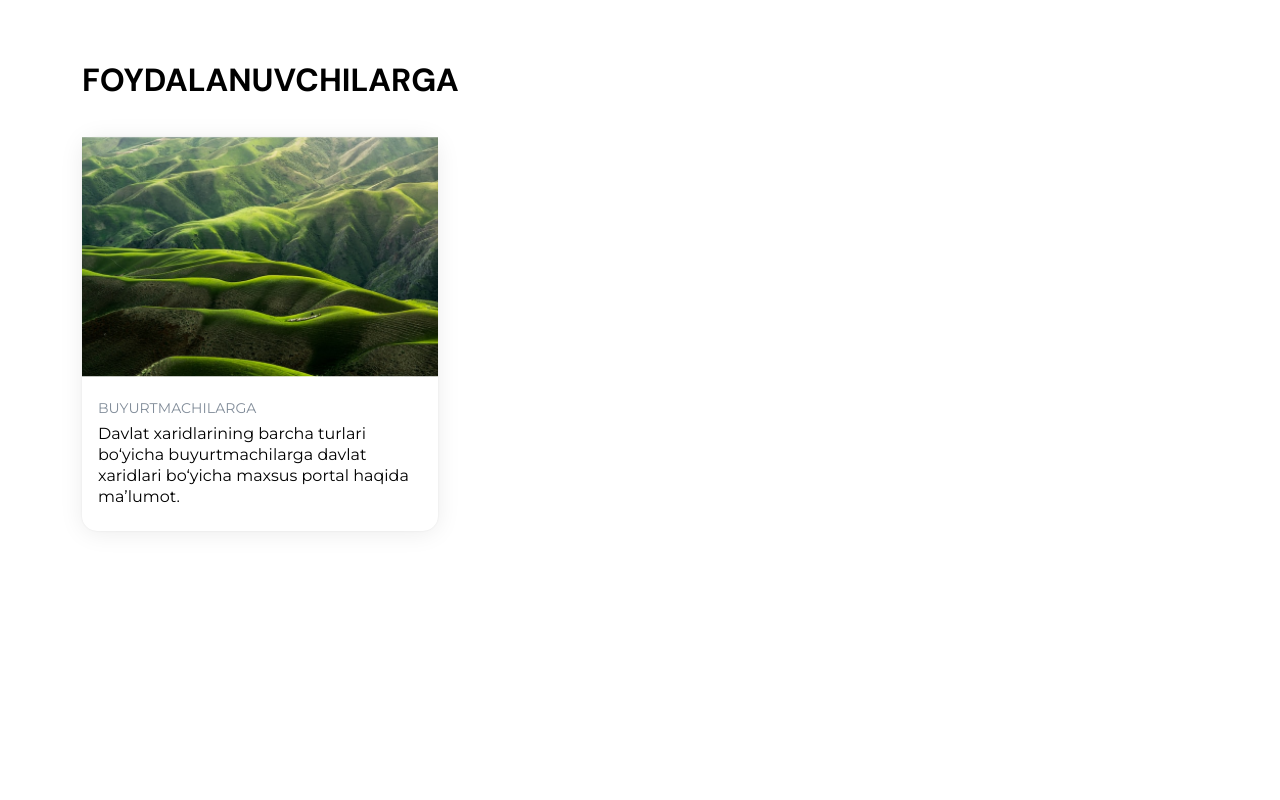
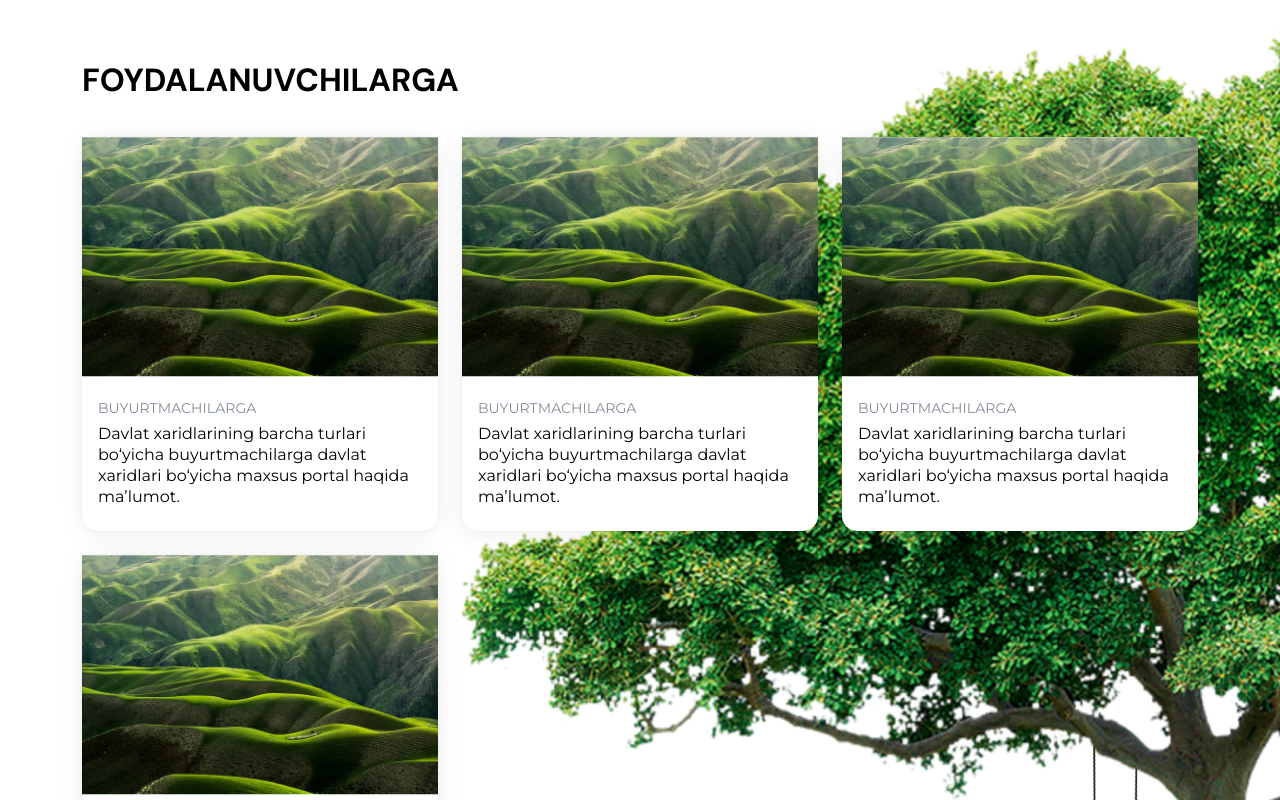
Before and after one commit to 7Davronbek/uz-ecology-app, a React (Create React App) app: page /#/ in a window 1280 px wide. Shown: the part 1020-1820 px from the top of the page. Before the commit the page ends 1732 px from the top, so only its background shows below. Built offline with nearby package versions, Linux system fonts and the light colour scheme.

Commit message:
uz-ecology-app

```diff
--- a/src/components/ToUsers.jsx
+++ b/src/components/ToUsers.jsx
@@ -1,4 +1,5 @@
 import React from 'react'
+import { Link } from 'react-router-dom'
 
 const ToUsers = () => {
     return (
@@ -12,16 +13,44 @@ const ToUsers = () => {
 
                 <div className="row">
                     <div className="col-lg-4 col-md-6 mb-4">
-                        <div className="cards">
+                        <Link to='/' className="cards">
                             <div className="img"><img src="assets/image/toUsers1.png" alt="" /></div>
                             <div className="cardsBody">
                                 <h2>Buyurtmachilarga</h2>
                                 <h3>Davlat xaridlarining barcha turlari bo‘yicha buyurtmachilarga davlat xaridlari bo‘yicha maxsus portal haqida ma’lumot.</h3>
                             </div>
-                        </div>
+                        </Link>
+                    </div>
+                    <div className="col-lg-4 col-md-6 mb-4">
+                        <Link to='/' className="cards">
+                            <div className="img"><img src="assets/image/toUsers1.png" alt="" /></div>
+                            <div className="cardsBody">
+                                <h2>Buyurtmachilarga</h2>
+                                <h3>Davlat xaridlarining barcha turlari bo‘yicha buyurtmachilarga davlat xaridlari bo‘yicha maxsus portal haqida ma’lumot.</h3>
+                            </div>
+                        </Link>
+                    </div>
+                    <div className="col-lg-4 col-md-6 mb-4">
+                        <Link to='/' className="cards">
+                            <div className="img"><img src="assets/image/toUsers1.png" alt="" /></div>
+                            <div className="cardsBody">
+                                <h2>Buyurtmachilarga</h2>
+                                <h3>Davlat xaridlarining barcha turlari bo‘yicha buyurtmachilarga davlat xaridlari bo‘yicha maxsus portal haqida ma’lumot.</h3>
+                            </div>
+                        </Link>
+                    </div>
+                    <div className="col-lg-4 col-md-6 mb-4">
+                        <Link to='/' className="cards">
+                            <div className="img"><img src="assets/image/toUsers1.png" alt="" /></div>
+                            <div className="cardsBody">
+                                <h2>Buyurtmachilarga</h2>
+                                <h3>Davlat xaridlarining barcha turlari bo‘yicha buyurtmachilarga davlat xaridlari bo‘yicha maxsus portal haqida ma’lumot.</h3>
+                            </div>
+                        </Link>
                     </div>
                 </div>
             </div>
+            <div className="rightTree"><img src="assets/image/rightTree.png" alt="" /></div>
         </div>
     )
 }
--- a/src/pages/Main.jsx
+++ b/src/pages/Main.jsx
@@ -9,6 +9,7 @@ const Main = () => {
             <Navbar />
             <Header />
             <ToUsers />
+            <div className="vh-100"></div>
         </>
     )
 }
--- a/src/styles/main.scss
+++ b/src/styles/main.scss
@@ -57,6 +57,7 @@ body {
         width: 100%;
         top: 0;
         left: 0;
+        z-index: 11111;
 
         .logo {
             display: flex;
@@ -122,7 +123,15 @@ body {
     }
 
     .ToUsers {
-        padding: 157px 0;
+        padding: 157px 0 150px;
+        position: relative;
+
+        .rightTree {
+            position: absolute;
+            bottom: 0;
+            right: 0;
+            z-index: -1;
+        }
 
         h1 {
             font-family: 'DM Sans', sans-serif;
@@ -138,6 +147,8 @@ body {
             background: #FFFFFF;
             box-shadow: 0px 0px 2px rgba(0, 0, 0, 0.08), 0px 2px 24px rgba(0, 0, 0, 0.08);
             border-radius: 15px;
+            cursor: pointer;
+            display: block;
 
             .img {
 
```
Also changed, not shown: public/assets/image/rightTree.png (added).
